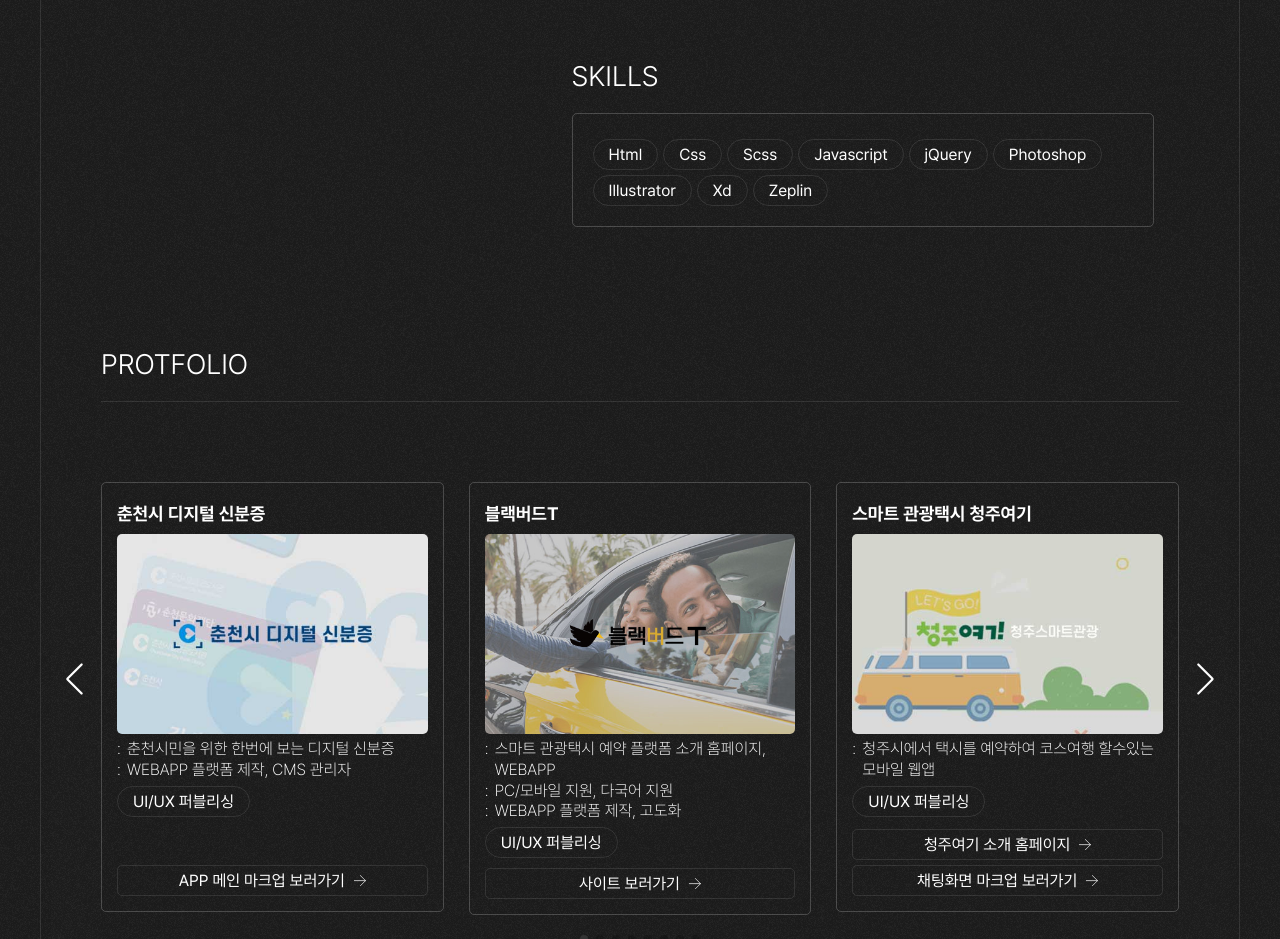
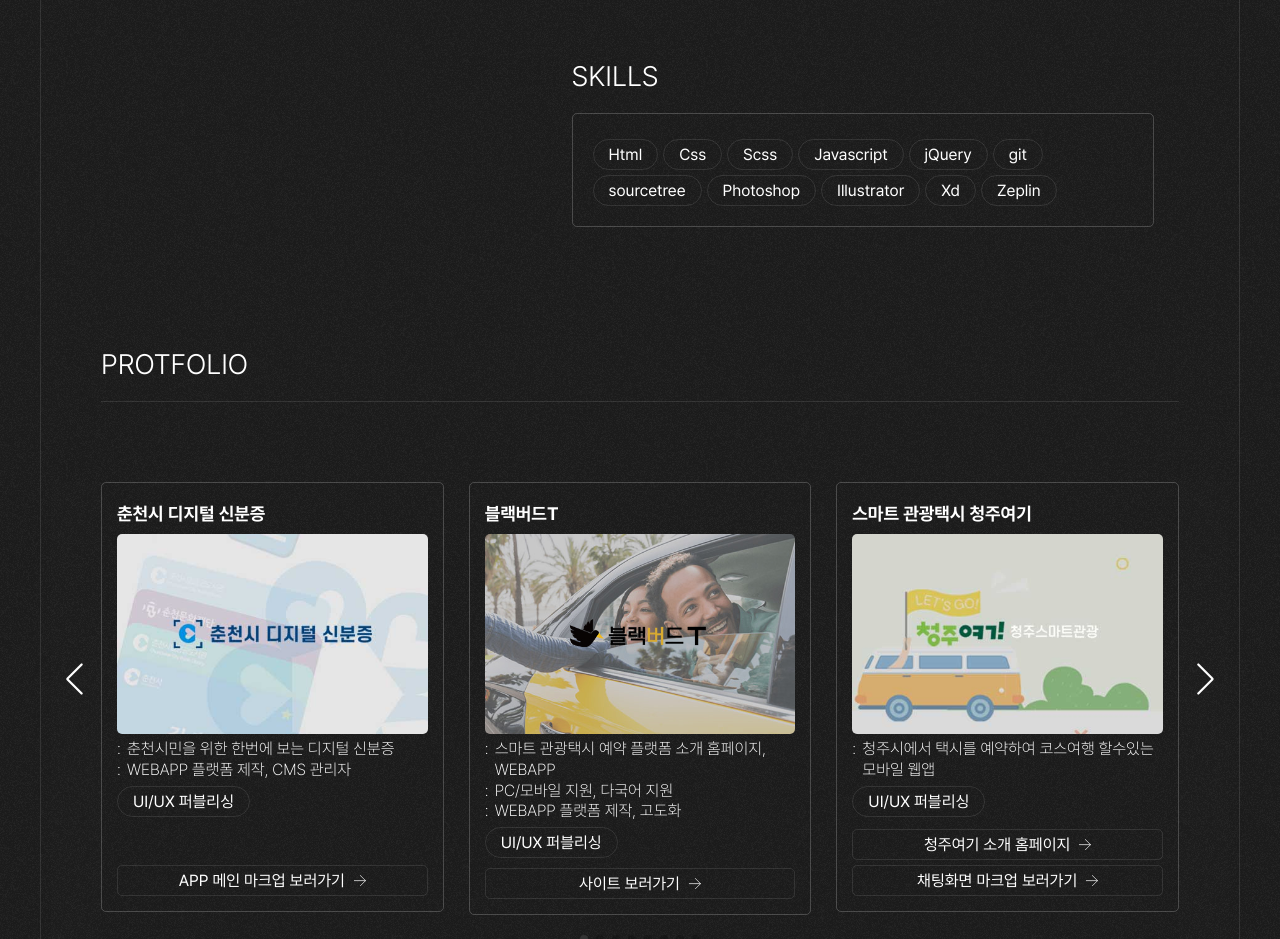
Before and after one commit to k-bora/portfolio-3rd, a Vue app: page / in a window 1280 px wide. Shown: the part 1720-2659 px from the top of the page. Built offline with nearby package versions, Linux system fonts and the light colour scheme.

Commit message:
스킬 추가

```diff
--- a/src/constants/list.js
+++ b/src/constants/list.js
@@ -72,6 +72,8 @@
     {name: "Scss",},
     {name: "Javascript",},
     {name: "jQuery",},
+    {name: "git",},
+    {name: "sourcetree",},
     {name: "Photoshop",},
     {name: "Illustrator",},
     {name: "Xd",},
```
